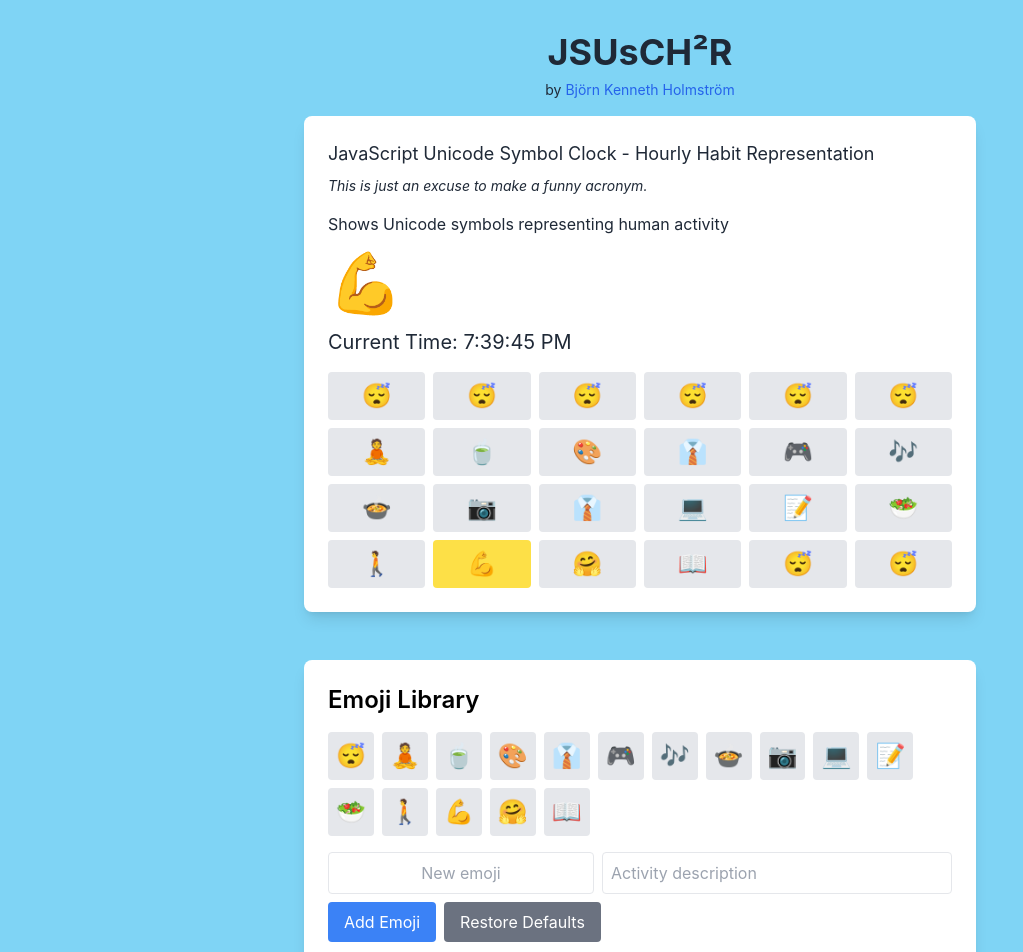
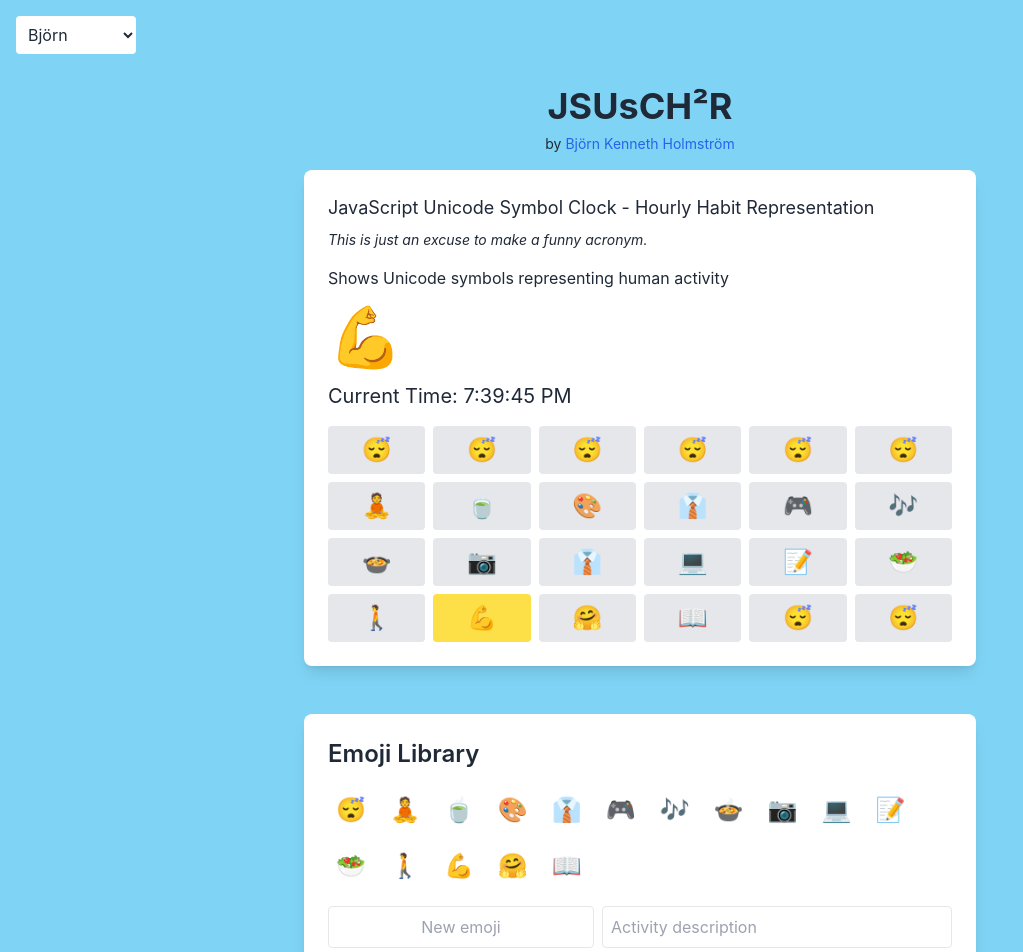
Before and after one commit to BjornKennethHolmstrom/JSUsCH2R, a React (Create React App) app: page / in a window 1280 px wide. Shown: the top 952 px of the page, without its empty margins (0-1023 px from the left). Built offline with nearby package versions, Linux system fonts and the light colour scheme.

Commit message:
Add color themes

```diff
--- a/src/App.js
+++ b/src/App.js
@@ -2,6 +2,8 @@ import React, { useState } from 'react';
 import JSUsCH2R from './components/JSUsCH2R';
 import EmojiLibrary from './components/EmojiLibrary';
 import EditPopup from './components/EditPopup';
+import ThemeSelector from './components/ThemeSelector';
+import { useTheme } from './themes';
 
 const useLocalStorage = (key, initialValue) => {
   const [storedValue, setStoredValue] = useState(() => {
@@ -77,6 +79,8 @@ const App = () => {
   const [schedule, setSchedule] = useLocalStorage('jsusch2r-schedule', defaultSchedule);
   const [emojiLibrary, setEmojiLibrary] = useLocalStorage('jsusch2r-emoji-library', defaultEmojiLibrary);
   const [editingIndex, setEditingIndex] = useState(null);
+  const { theme } = useTheme();
+
 
   const handleScheduleUpdate = (newSchedule) => {
     setSchedule(newSchedule);
@@ -104,8 +108,9 @@ const App = () => {
   };
 
   return (
-    <div className="min-h-screen bg-[#7FD4F5] p-4 flex flex-col">
+    <div className={`min-h-screen ${theme.background} ${theme.text} p-4 flex flex-col`}>
       <div className="flex-grow">
+        <ThemeSelector />
         <JSUsCH2R schedule={schedule} onEmojiClick={handleEmojiClick} />
         <EmojiLibrary
           emojiLibrary={emojiLibrary}
@@ -128,7 +133,7 @@ const App = () => {
           href="https://github.com/bjornkj/JSUsCH2R"
           target="_blank"
           rel="noopener noreferrer"
-          className="text-sm text-gray-600 hover:text-gray-800 block"
+          className={`text-sm ${theme.text} hover:underline block`}
         >
           JSUsCH²R Project Homepage
         </a>
@@ -136,7 +141,7 @@ const App = () => {
           href="https://www.paypal.com/donate/?hosted_button_id=FX7FQMDQBAR4N"
           target="_blank"
           rel="noopener noreferrer"
-          className="text-sm text-gray-600 hover:text-gray-800 block"
+          className={`text-sm ${theme.text} hover:underline block`}
         >
           Donate to support
         </a>
--- a/src/components/EditPopup.js
+++ b/src/components/EditPopup.js
@@ -1,8 +1,10 @@
 import React, { useState } from 'react';
+import { useTheme } from '../themes';
 
 const EditPopup = ({ emoji, activity, emojiLibrary, onSave, onClose }) => {
   const [currentEmoji, setCurrentEmoji] = useState(emoji);
   const [currentActivity, setCurrentActivity] = useState(activity);
+  const { theme } = useTheme();
 
   const handleSave = () => {
     onSave(currentEmoji, currentActivity);
@@ -10,15 +12,15 @@ const EditPopup = ({ emoji, activity, emojiLibrary, onSave, onClose }) => {
 
   return (
     <div className="fixed inset-0 bg-black bg-opacity-50 flex items-center justify-center">
-      <div className="bg-white rounded-lg p-6 max-w-md w-full">
-        <h2 className="text-2xl font-semibold mb-4">Edit Schedule Item</h2>
+      <div className={`${theme.card} rounded-lg p-6 max-w-md w-full`}>
+        <h2 className={`text-2xl font-semibold mb-4 ${theme.text}`}>Edit Schedule Item</h2>
         <div className="mb-4">
-          <label className="block mb-2">Emoji:</label>
+          <label className={`block mb-2 ${theme.text}`}>Emoji:</label>
           <div className="flex flex-wrap gap-2 mb-2">
             {emojiLibrary.map((item, index) => (
               <button
                 key={index}
-                className={`text-2xl p-2 rounded ${item.emoji === currentEmoji ? 'bg-blue-200' : 'bg-gray-200'}`}
+                className={`text-2xl p-2 rounded ${item.emoji === currentEmoji ? theme.accent : 'bg-gray-200'} ${theme.hover}`}
                 onClick={() => {
                   setCurrentEmoji(item.emoji);
                   setCurrentActivity(item.activity);
@@ -33,29 +35,29 @@ const EditPopup = ({ emoji, activity, emojiLibrary, onSave, onClose }) => {
             type="text"
             value={currentEmoji}
             onChange={(e) => setCurrentEmoji(e.target.value)}
-            className="border rounded p-2 text-center w-full"
+            className={`border rounded p-2 text-center w-full ${theme.text}`}
             maxLength={2}
           />
         </div>
         <div className="mb-4">
-          <label className="block mb-2">Activity:</label>
+          <label className={`block mb-2 ${theme.text}`}>Activity:</label>
           <input
             type="text"
             value={currentActivity}
             onChange={(e) => setCurrentActivity(e.target.value)}
-            className="border rounded p-2 w-full"
+            className={`border rounded p-2 w-full ${theme.text}`}
           />
         </div>
         <div className="flex justify-end gap-2">
           <button
             onClick={onClose}
-            className="bg-gray-300 text-black px-4 py-2 rounded hover:bg-gray-400"
+            className={`bg-gray-300 text-black px-4 py-2 rounded ${theme.hover}`}
           >
             Cancel
           </button>
           <button
             onClick={handleSave}
-            className="bg-blue-500 text-white px-4 py-2 rounded hover:bg-blue-600"
+            className={`${theme.accent} ${theme.text} px-4 py-2 rounded ${theme.hover}`}
           >
             Save
           </button>
--- a/src/components/EmojiLibrary.js
+++ b/src/components/EmojiLibrary.js
@@ -1,8 +1,10 @@
 import React, { useState } from 'react';
+import { useTheme } from '../themes';
 
 const EmojiLibrary = ({ emojiLibrary, onAddEmoji, onRemoveEmoji, onRestoreDefaults }) => {
   const [newEmoji, setNewEmoji] = useState('');
   const [newActivity, setNewActivity] = useState('');
+  const { theme } = useTheme();
 
   const handleAddEmoji = () => {
     if (newEmoji && newActivity && !emojiLibrary.some(item => item.emoji === newEmoji)) {
@@ -13,13 +15,13 @@ const EmojiLibrary = ({ emojiLibrary, onAddEmoji, onRemoveEmoji, onRestoreDefaul
   };
 
   return (
-    <div className="mt-8 bg-white rounded-lg shadow-lg p-6 max-w-2xl mx-auto">
-      <h2 className="text-2xl font-semibold mb-4">Emoji Library</h2>
+    <div className={`mt-8 ${theme.card} rounded-lg shadow-lg p-6 max-w-2xl mx-auto`}>
+      <h2 className={`text-2xl font-semibold mb-4 ${theme.text}`}>Emoji Library</h2>
       <div className="flex flex-wrap gap-2 mb-4">
         {emojiLibrary.map((item, index) => (
           <button
             key={index}
-            className="text-2xl p-2 bg-gray-200 rounded hover:bg-gray-300"
+            className={`text-2xl p-2 rounded ${theme.hover}`}
             onClick={() => onRemoveEmoji(item.emoji)}
             title={`${item.activity} (Click to remove)`}
           >
@@ -32,7 +34,7 @@ const EmojiLibrary = ({ emojiLibrary, onAddEmoji, onRemoveEmoji, onRestoreDefaul
           type="text"
           value={newEmoji}
           onChange={(e) => setNewEmoji(e.target.value)}
-          className="border rounded p-2 text-center"
+          className={`border rounded p-2 text-center ${theme.text}`}
           maxLength={2}
           placeholder="New emoji"
         />
@@ -40,20 +42,20 @@ const EmojiLibrary = ({ emojiLibrary, onAddEmoji, onRemoveEmoji, onRestoreDefaul
           type="text"
           value={newActivity}
           onChange={(e) => setNewActivity(e.target.value)}
-          className="border rounded p-2 flex-grow"
+          className={`border rounded p-2 flex-grow ${theme.text}`}
           placeholder="Activity description"
         />
       </div>
       <div className="flex gap-2">
         <button
           onClick={handleAddEmoji}
-          className="bg-blue-500 text-white px-4 py-2 rounded hover:bg-blue-600"
+          className={`${theme.accent} ${theme.text} px-4 py-2 rounded ${theme.hover}`}
         >
           Add Emoji
         </button>
         <button
           onClick={onRestoreDefaults}
-          className="bg-gray-500 text-white px-4 py-2 rounded hover:bg-gray-600"
+          className={`bg-gray-500 text-white px-4 py-2 rounded ${theme.hover}`}
         >
           Restore Defaults
         </button>
--- a/src/components/JSUsCH2R.js
+++ b/src/components/JSUsCH2R.js
@@ -1,8 +1,10 @@
 import React, { useState, useEffect } from 'react';
+import { useTheme } from '../themes';
 
 const JSUsCH2R = ({ schedule, onEmojiClick }) => {
   const [currentHour, setCurrentHour] = useState(new Date().getHours());
   const [currentEmoji, setCurrentEmoji] = useState('');
+  const { theme } = useTheme();
 
   useEffect(() => {
     const timer = setInterval(() => {
@@ -21,12 +23,12 @@ const JSUsCH2R = ({ schedule, onEmojiClick }) => {
   };
 
   return (
-    <div className="flex flex-col items-center justify-center bg-[#7FD4F5] text-gray-800 p-4">
+    <div className={`flex flex-col items-center justify-center ${theme.background} ${theme.text} p-4`}>
       <h1 className="text-4xl font-bold mb-2">JSUsCH²R</h1>
       <p className="text-sm mb-4 text-center">
         by <a href="https://bjornkennethholmstrom.wordpress.com" target="_blank" rel="noopener noreferrer" className="text-blue-600 hover:text-blue-800">Björn Kenneth Holmström</a>
       </p>
-      <div className="bg-white rounded-lg shadow-lg p-6 max-w-2xl w-full">
+      <div className={`${theme.card} rounded-lg shadow-lg p-6 max-w-2xl w-full`}>
         <p className="text-lg mb-2">JavaScript Unicode Symbol Clock - Hourly Habit Representation</p>
         <p className="text-sm mb-4 italic">This is just an excuse to make a funny acronym.</p>
         <p className="mb-4">Shows Unicode symbols representing human activity</p>
@@ -36,7 +38,7 @@ const JSUsCH2R = ({ schedule, onEmojiClick }) => {
           {schedule.map((item, index) => (
             <button
               key={index}
-              className={`text-2xl p-2 rounded ${index === currentHour ? 'bg-yellow-300' : 'bg-gray-200'} hover:bg-blue-200`}
+              className={`text-2xl p-2 rounded ${index === currentHour ? theme.accent : 'bg-gray-200'} ${theme.hover}`}
               title={`${formatHourRange(index)}\n${item.activity}\nClick to edit`}
               onClick={() => onEmojiClick(index)}
             >
--- /dev/null
+++ b/src/components/ThemeSelector.js
@@ -0,0 +1,24 @@
+import React from 'react';
+import { useTheme } from '../themes';
+
+const ThemeSelector = () => {
+  const { theme, setCurrentTheme, themes } = useTheme();
+
+  return (
+    <div className="mb-4">
+      <select
+        value={Object.keys(themes).find(key => themes[key] === theme)}
+        onChange={(e) => setCurrentTheme(e.target.value)}
+        className="p-2 rounded bg-white text-gray-800"
+      >
+        {Object.entries(themes).map(([key, themeOption]) => (
+          <option key={key} value={key}>
+            {themeOption.name}
+          </option>
+        ))}
+      </select>
+    </div>
+  );
+};
+
+export default ThemeSelector;
--- a/src/index.js
+++ b/src/index.js
@@ -3,11 +3,14 @@ import ReactDOM from 'react-dom/client';
 import './index.css';
 import App from './App';
 import reportWebVitals from './reportWebVitals';
+import { ThemeProvider } from './themes';
 
 const root = ReactDOM.createRoot(document.getElementById('root'));
 root.render(
   <React.StrictMode>
-    <App />
+    <ThemeProvider>
+      <App />
+    </ThemeProvider>
   </React.StrictMode>
 );
 
--- /dev/null
+++ b/src/themes.js
@@ -0,0 +1,102 @@
+import React, { createContext, useContext, useState } from 'react';
+
+const themes = {
+  default: {
+    name: 'Björn',
+    background: 'bg-[#7FD4F5]',
+    text: 'text-gray-800',
+    card: 'bg-white',
+    accent: 'bg-yellow-300',
+    hover: 'hover:bg-blue-200',
+  },
+  dark: {
+    name: 'Dark Mode',
+    background: 'bg-[#2C3E50]',
+    text: 'text-gray-200',
+    card: 'bg-gray-800',
+    accent: 'bg-yellow-600',
+    hover: 'hover:bg-gray-700',
+  },
+  nature: {
+    name: 'Nature',
+    background: 'bg-[#4CAF50]',
+    text: 'text-gray-900',
+    card: 'bg-green-100',
+    accent: 'bg-lime-300',
+    hover: 'hover:bg-green-200',
+  },
+  sunset: {
+    name: 'Sunset',
+    background: 'bg-[#FF7F50]',
+    text: 'text-gray-900',
+    card: 'bg-orange-100',
+    accent: 'bg-pink-400',
+    hover: 'hover:bg-orange-200',
+  },
+  ocean: {
+    name: 'Ocean',
+    background: 'bg-[#00CED1]',
+    text: 'text-gray-900',
+    card: 'bg-cyan-100',
+    accent: 'bg-blue-400',
+    hover: 'hover:bg-cyan-200',
+  },
+  lavender: {
+    name: 'Lavender',
+    background: 'bg-[#E6E6FA]',
+    text: 'text-gray-800',
+    card: 'bg-purple-100',
+    accent: 'bg-purple-300',
+    hover: 'hover:bg-purple-200',
+  },
+  midnight: {
+    name: 'Midnight',
+    background: 'bg-[#191970]',
+    text: 'text-gray-200',
+    card: 'bg-indigo-900',
+    accent: 'bg-indigo-400',
+    hover: 'hover:bg-indigo-800',
+  },
+  coffee: {
+    name: 'Coffee',
+    background: 'bg-[#6F4E37]',
+    text: 'text-gray-200',
+    card: 'bg-amber-900',
+    accent: 'bg-amber-600',
+    hover: 'hover:bg-amber-800',
+  },
+  pastel: {
+    name: 'Pastel',
+    background: 'bg-[#FFB6C1]',
+    text: 'text-gray-800',
+    card: 'bg-pink-100',
+    accent: 'bg-yellow-200',
+    hover: 'hover:bg-pink-200',
+  },
+  grayscale: {
+    name: 'Grayscale',
+    background: 'bg-gray-200',
+    text: 'text-gray-800',
+    card: 'bg-white',
+    accent: 'bg-gray-600',
+    hover: 'hover:bg-gray-300',
+  },
+};
+
+const ThemeContext = createContext();
+
+export const useTheme = () => useContext(ThemeContext);
+
+export const ThemeProvider = ({ children }) => {
+  const [currentTheme, setCurrentTheme] = useState('default');
+
+  const theme = themes[currentTheme];
+
+  return (
+    <ThemeContext.Provider value={{ theme, setCurrentTheme, themes }}>
+      {children}
+    </ThemeContext.Provider>
+  );
+};
+
+export default themes;
```
Also changed, not shown: 2 other files (tests, documents, lock files or other folders).
